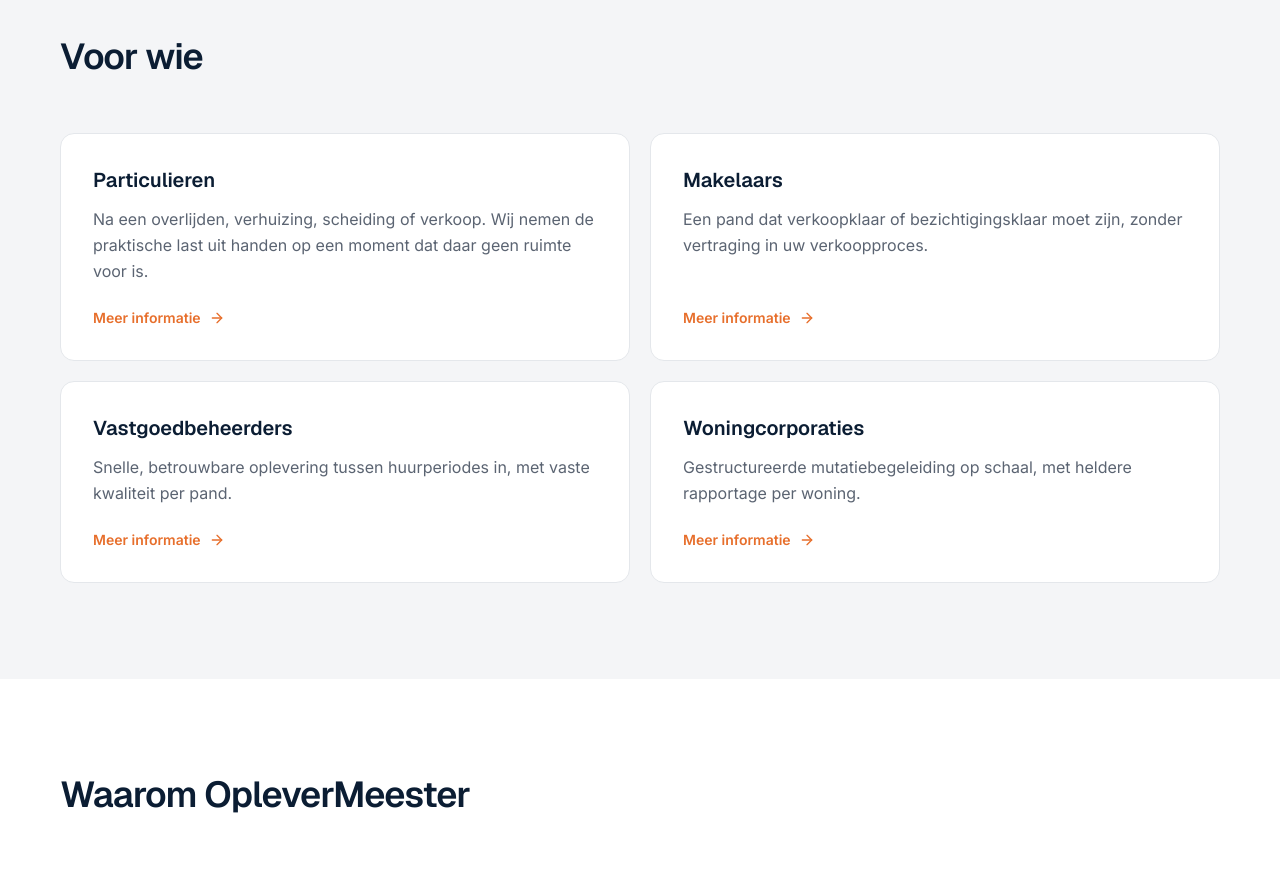
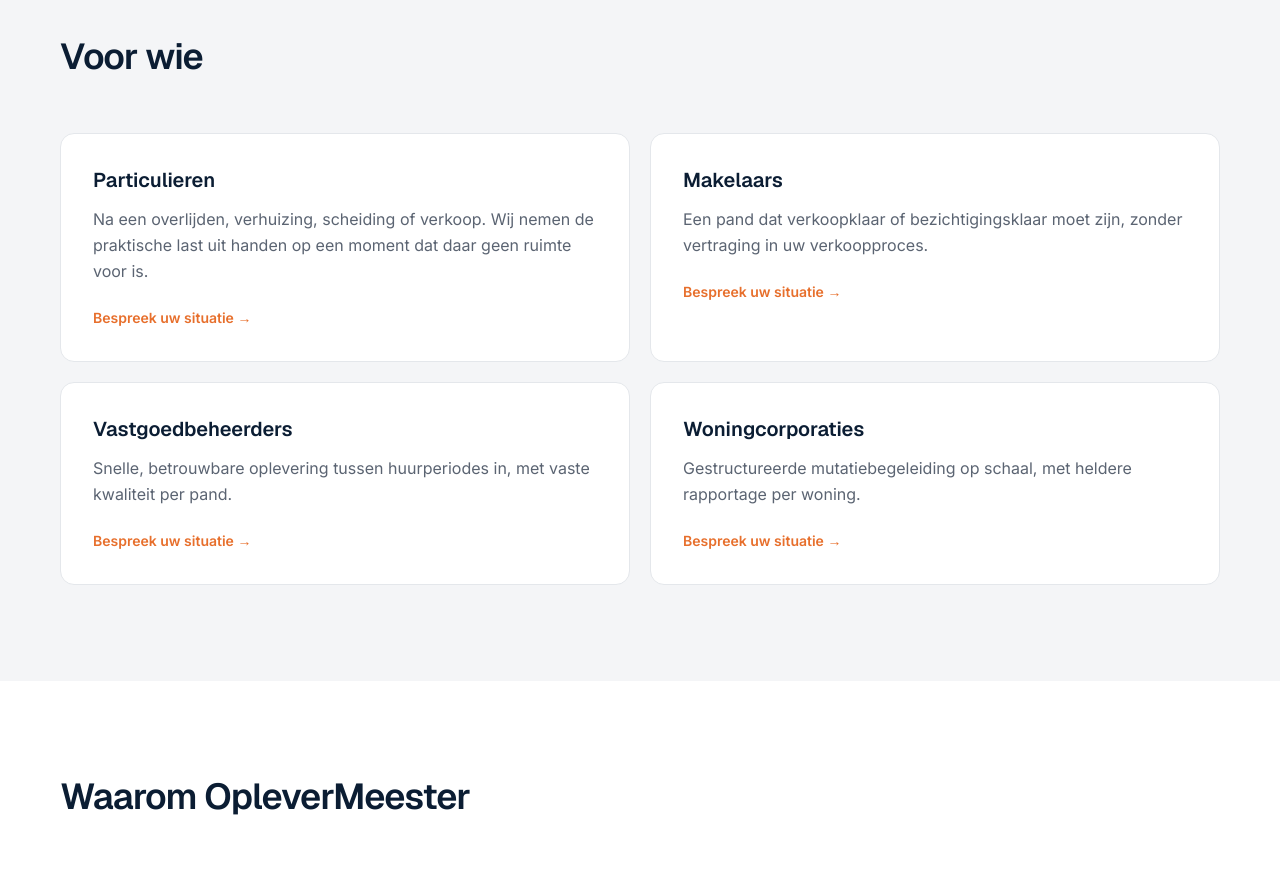
Before and after one commit to sandvlietbv/OpleverMeester, a Next.js app: page / in a window 1280 px wide. Shown: the part 2980-3850 px from the top of the page. Built offline with nearby package versions, Linux system fonts and the light colour scheme.

Commit message:
Remove dead audience links before dedicated pages exist

```diff
--- a/components/ForWhom.tsx
+++ b/components/ForWhom.tsx
@@ -1,28 +1,23 @@
 "use client";
 
 import { motion } from "framer-motion";
-import { ArrowRight } from "lucide-react";
 
 const AUDIENCES = [
   {
     title: "Particulieren",
     body: "Na een overlijden, verhuizing, scheiding of verkoop. Wij nemen de praktische last uit handen op een moment dat daar geen ruimte voor is.",
-    href: "/particulieren",
   },
   {
     title: "Makelaars",
     body: "Een pand dat verkoopklaar of bezichtigingsklaar moet zijn, zonder vertraging in uw verkoopproces.",
-    href: "/makelaars",
   },
   {
     title: "Vastgoedbeheerders",
     body: "Snelle, betrouwbare oplevering tussen huurperiodes in, met vaste kwaliteit per pand.",
-    href: "/vastgoedbeheerders",
   },
   {
     title: "Woningcorporaties",
     body: "Gestructureerde mutatiebegeleiding op schaal, met heldere rapportage per woning.",
-    href: "/woningcorporaties",
   },
 ];
 
@@ -42,26 +37,22 @@ export default function ForWhom() {
 
         <div className="mt-14 grid gap-5 sm:grid-cols-2">
           {AUDIENCES.map((a, i) => (
-            <motion.a
+            <motion.div
               key={a.title}
-              href={a.href}
               initial={{ opacity: 0, y: 20 }}
               whileInView={{ opacity: 1, y: 0 }}
               viewport={{ once: true, margin: "-80px" }}
               transition={{ duration: 0.5, delay: i * 0.06 }}
-              className="group flex flex-col justify-between rounded-om border border-surface-mid bg-white p-8 transition-all hover:border-orange/40 hover:shadow-md"
+              className="rounded-om border border-surface-mid bg-white p-8"
             >
-              <div>
-                <h3 className="font-display text-xl font-semibold text-navy">
-                  {a.title}
-                </h3>
-                <p className="mt-3 leading-relaxed text-muted">{a.body}</p>
-              </div>
-              <span className="mt-6 inline-flex items-center gap-2 text-sm font-semibold text-orange">
-                Meer informatie
-                <ArrowRight className="h-4 w-4 transition-transform group-hover:translate-x-1" />
-              </span>
-            </motion.a>
+              <h3 className="font-display text-xl font-semibold text-navy">
+                {a.title}
+              </h3>
+              <p className="mt-3 leading-relaxed text-muted">{a.body}</p>
+              <a href="#intake" className="mt-6 inline-flex text-sm font-semibold text-orange hover:underline">
+                Bespreek uw situatie →
+              </a>
+            </motion.div>
           ))}
         </div>
       </div>
```
